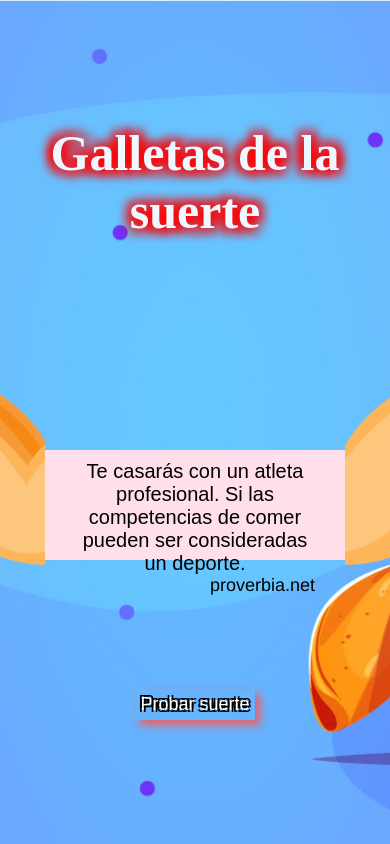
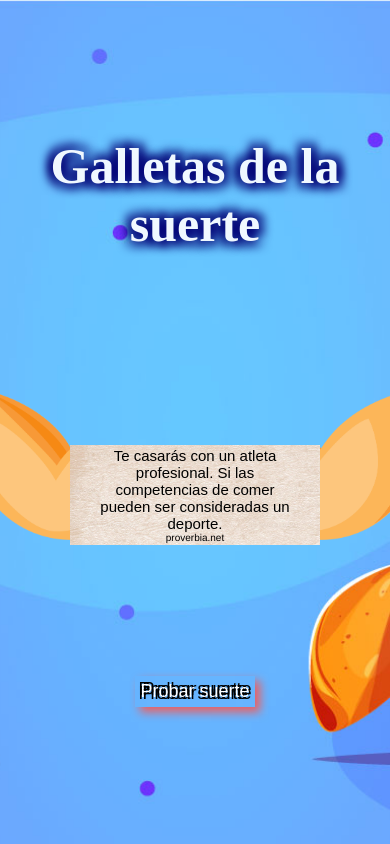
Before and after one commit to Juan-C-Ramos/FortuneCookie, a React (Vite) app: page / in a window 390 px wide. Built offline with nearby package versions, Linux system fonts and the light colour scheme.

Commit message:
Arreglando el media query y agregando detalles en colores de texto

```diff
--- a/src/App.css
+++ b/src/App.css
@@ -6,12 +6,68 @@
   margin: 0;
   padding: 0;
 }
-
 body{
   background-color: black;
   color: aliceblue;
 }
+/*Clases del fondo*/
+.tittle1{
+  background-image: url("../public/assets/fondo1.jpg");
+}
+.tittle1 h1{
+  text-shadow: 5px 5px 10px rgb(3, 71, 7),
+               -5px -5px 10px rgb(3, 71, 7),
+               5px -5px 10px rgb(3, 71, 7),
+               -5px 5px 10px rgb(3, 71, 7);
+}
+
+
+
+.tittle2{
+  background-image: url("../public/assets/fondo2.jpg");
+}
+.tittle2 h1{
+  text-shadow: 5px 5px 10px red,
+               -5px -5px 10px red,
+               5px -5px 10px red,
+               -5px 5px 10px red;
+}
+
+
+
+.tittle3{
+  background-image: url("../public/assets/fondo3.jpg");
+}
+.tittle3 h1{
+  text-shadow: 5px 5px 10px rgb(107, 105, 0),
+               -5px -5px 10px rgb(107, 64, 0),
+               5px -5px 10px rgb(107, 64, 0),
+               -5px 5px 10px rgb(107, 64, 0);
+}
+
+
+
+.tittle4{
+  background-image: url("../public/assets/fondo4.jpg");
+}
+.tittle4 h1{
+  text-shadow: 5px 5px 10px rgb(3, 1, 116),
+               -5px -5px 10px rgb(3, 1, 116),
+               5px -5px 10px rgb(3, 1, 116),
+               -5px 5px 10px rgb(3, 1, 116);
+}
+
+
 /* app*/
+.app h1{
+  font-size: 40px;
+}
+.app p{
+  font-size: 20px;
+  font-family: Arial, Helvetica, sans-serif;
+  max-width: 550px;
+  text-align: center;
+}
 .app{
   display: flex;
   flex-direction: column;
@@ -26,26 +82,20 @@ body{
   overflow: hidden;
 }
 
-.app h1{
-  font-size: 40px;
-  text-shadow: 5px 5px 10px red,
-               -5px -5px 10px red,
-               5px -5px 10px red,
-               -5px 5px 10px red;
-}
-.app p{
-  font-size: 20px;
-  font-family: Arial, Helvetica, sans-serif;
-  max-width: 550px;
-  text-align: center;
-}
 .author{
   font-size: 18px !important;
   font-family: 'Franklin Gothic Medium', 'Arial Narrow', Arial, sans-serif !important;
   text-align: end !important;
 }
 .text{
-  background-color: rgb(255, 223, 233);
+  display: flex;
+  flex-direction: column;
+  align-items: center;
+  justify-content: space-evenly;
+  background-image: url("../public/assets/textBg2.jpg");
+  background-repeat: no-repeat;
+  background-size: cover;
+  background-position: center;
   color: black;
   padding: 10px 30px;
   max-width: 450px;
@@ -56,12 +106,12 @@ body{
   top: 80px;
   z-index: 1;
 }
-
+/*animacion de cierre y apertura del texto */
 .animationText{
   animation-name: animationText;
-  animation-duration: 5s;
+  animation-duration: 2.5s;
 }
-
+/*galletas de los laterales*/
 .containerCoockie{
   display: flex;
   flex-direction:row;
@@ -83,16 +133,16 @@ body{
 }
 .animationLeft{
   animation-name: animationCookieL;
-  animation-duration: 5s;
+  animation-duration: 2.5s;
 }
 .rigth{
   background-image: url("../public/assets/cookie-rigth.png");
 }
 .animationRight{
   animation-name: animationCookieR;
-  animation-duration: 5s;
+  animation-duration: 2.5s;
 }
-
+/*Boton que cambia frase y fondo*/
 .app button{
   font-size: 18px;
   background-color: transparent;
@@ -119,7 +169,7 @@ body{
   background-color: rgba(255, 255, 255, 0.24);
 }
 
-
+/*animaciones de galletas y texto */
 
 @keyframes animationCookieL {
   0%, 100% {
@@ -149,34 +199,44 @@ body{
 
 }
 
-
+/*media queries para mobile*/
 
 @media (max-width: 550px){
   .app h1{
      font-size: 50px;
      text-align: center;
    }
-  .containerCoockie .text{
-    max-width: 300px;
-    min-width: 300px;
-    height: 110px;
+  .text{
+    display: flex;
+    flex-direction: column;
+    max-width: 250px;
+    min-width: 250px;
+    height: 100px;
     position: relative;
-    top: 85px;
+    top: 55px;
     justify-content: center;
     align-items: center;
   }
-  .containerCoockie.left,
-  .containerCoockie.rigth {
-    width: 50px;
-    height: 50px;
+  .author{
+    font-size: 10px !important;
+  }
+  .phrase{
+    font-size: 15px !important;
   }
 
+
+  .containerCoockie .left,
+  .containerCoockie .rigth {
+    width: 150px;
+    height: 150px;
+  }
+/*animaciones para la version mobile*/
   @keyframes animationCookieL {
     0%, 100% {
       transform: translateX(0);
     }
     50% {
-      transform: translateX(150px);
+      transform: translateX(125px);
     }
   }
   @keyframes animationCookieR{
@@ -184,22 +244,7 @@ body{
       transform: translateX(0);
     }
     50% {
-      transform: translateX(-150px);
+      transform: translateX(-125px);
     }
   }
 }
-
-
-
-.tittle1{
-  background-image: url("../public/assets/fondo1.jpg");
-}
-.tittle2{
-  background-image: url("../public/assets/fondo2.jpg");
-}
-.tittle3{
-  background-image: url("../public/assets/fondo3.jpg");
-}
-.tittle4{
-  background-image: url("../public/assets/fondo4.jpg");
-}
--- a/src/components/BottonPhrase.jsx
+++ b/src/components/BottonPhrase.jsx
@@ -11,9 +11,6 @@ const BottonPhrase = ({setPharase, setImg, img}) => {
     setImg(getRandom(arrBackgrounds));
     appBgr[0].classList.toggle(img);
 
-
-
-
     const leftCookie = document.getElementsByClassName("left");
     const rigthCookie = document.getElementsByClassName("rigth");
     const textAnimate = document.getElementsByClassName("text");
@@ -25,14 +22,14 @@ const BottonPhrase = ({setPharase, setImg, img}) => {
     setTimeout(() => {
       setPharase(getRandom(arrPhrase));
       console.log("2.5 seg esperando")
-    }, 2500);
+    }, 1250);
 
     setTimeout(() => {
         leftCookie[0].classList.toggle("animationLeft");
         rigthCookie[0].classList.toggle("animationRight");
         textAnimate[0].classList.toggle("animationText");
         console.log("5 Segundo esperado")
-    }, 5000);
+    }, 2500);
   }
 
   return <button className="buttonRandom" onClick={handleClick}>
```
Also changed, not shown: public/assets/textBg.jpg (added), public/assets/textBg2.jpg (added).
